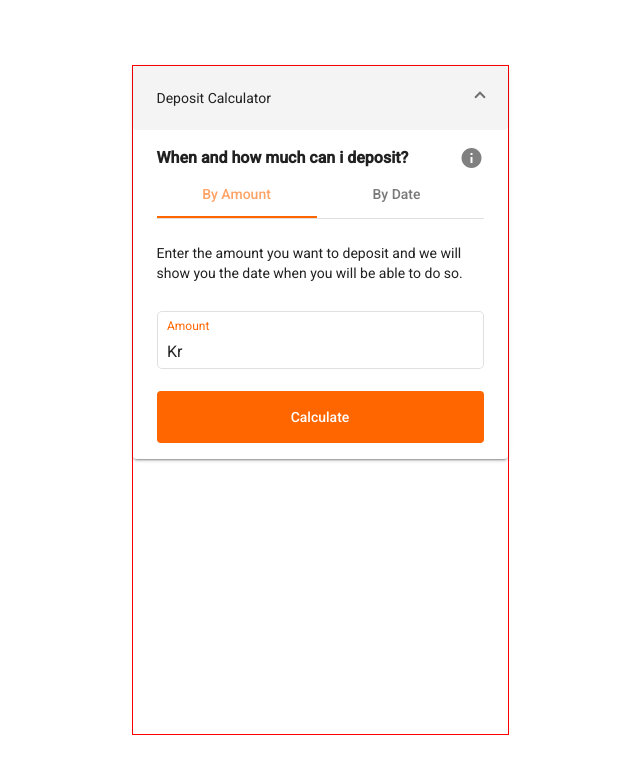
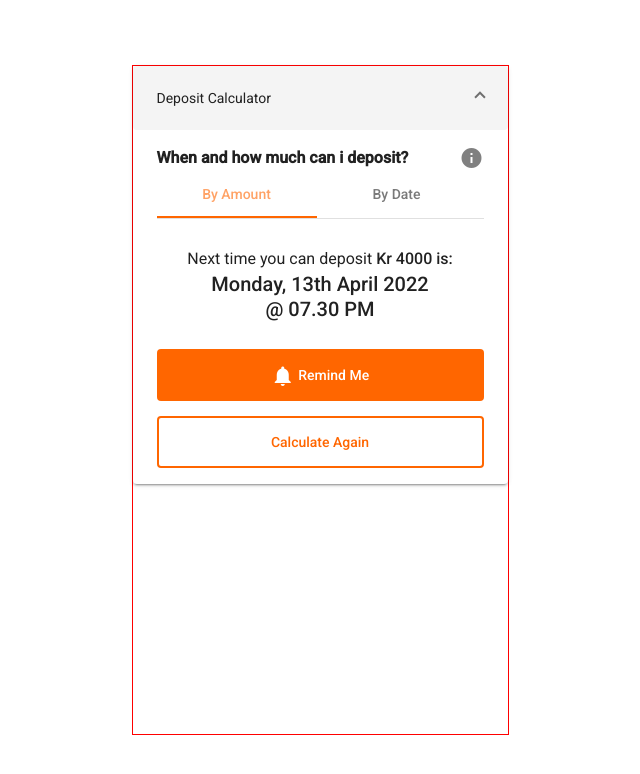
Before and after one commit to chillianosson/deposit-limit-calc, an Angular app: page / in a window 1280 px wide. Shown: the top 774 px of the page, without its empty margins (320-960 px from the left). Built offline with nearby package versions, Linux system fonts and the light colour scheme.

Commit message:
By amount ux

```diff
--- a/src/app/components/deposit-limit-calculator/deposit-limit-calculator.component.html
+++ b/src/app/components/deposit-limit-calculator/deposit-limit-calculator.component.html
@@ -18,6 +18,7 @@
 					<!-- By Amount -->
 					<mat-tab-group>
 						<mat-tab label="By Amount" class="content-amount">
+							<div *ngIf="!displayResult else result">
 								<div class="content-amount-title">
 									Enter the amount you want to deposit and we will show you the date when you will be able to do so.
 								</div>
@@ -28,12 +29,40 @@
 											<div class="label-amount">Amount</div>
 											<div class="label-currency">Kr</div>
 										</div>
-									<input focused="true" matInput placeholder="">
+										<input focused="true" matInput placeholder="" formControlName="amount" type="tel" name="famount"
+											test-id="registration-start-first-name">
 										<mat-hint></mat-hint>
 									</mat-form-field>
 								</div>
 
-							<button mat-button color="primary">Calculate</button>
+								<button mat-button color="primary" (click)="onCalculate(true)">Calculate</button>
+							</div>
+
+							<ng-template #result>
+								<div class="result-container">
+									<div class="result-container-header">
+										Next time you can deposit
+										<span class="result-container-amount">
+											Kr
+											{{ calculatedResult }}
+											is:
+										</span>
+									</div>
+									<div class="result-container-date">
+										Monday, 13th April 2022
+									</div>
+									<div class="result-container-time">
+										@ 07.30 PM
+									</div>
+									<div class="buttons">
+										<button mat-button color="primary" (click)="onRemindMe()">
+											<mat-icon>notifications</mat-icon> Remind Me
+										</button>
+										<button mat-button class="alternate" color="secondary" (click)="onCalculate(false)">Calculate
+											Again</button>
+									</div>
+								</div>
+							</ng-template>
 						</mat-tab>
 
 						<!-- By Date -->
--- a/src/app/components/deposit-limit-calculator/deposit-limit-calculator.component.scss
+++ b/src/app/components/deposit-limit-calculator/deposit-limit-calculator.component.scss
@@ -89,8 +89,42 @@ $orange: #ff6600;
   color: white;
   height: 52px;
   width: 100%;
+
+  &.alternate {
+    color: $orange;
+    background: white;
+    border: 2px solid $orange;
+  }
 }
 
 .mat-tab-label-active {
   color: #00adee !important;
 }
+
+.buttons {
+  display: flex;
+  flex-direction: column;
+  margin-top: 30px;
+  gap: 15px;
+}
+
+.result-container {
+  margin-top: 30px;
+  text-align: center;
+  &-header {
+    font-size: 16px;
+  }
+  &-header,
+  &-date {
+    margin-bottom: 5px;
+  }
+  &-date,
+  &-time {
+    font-size: 20px;
+  }
+  &-date,
+  &-time,
+  &-amount {
+    font-weight: 500;
+  }
+}
--- a/src/app/components/deposit-limit-calculator/deposit-limit-calculator.component.ts
+++ b/src/app/components/deposit-limit-calculator/deposit-limit-calculator.component.ts
@@ -1,15 +1,24 @@
-import { Component, OnInit } from '@angular/core';
+import { Component, OnInit } from "@angular/core";
 
 @Component({
   selector: 'app-deposit-limit-calculator',
   templateUrl: './deposit-limit-calculator.component.html',
-  styleUrls: ['./deposit-limit-calculator.component.scss']
+  styleUrls: ['./deposit-limit-calculator.component.scss'],
 })
 export class DepositLimitCalculatorComponent implements OnInit {
-
-  constructor() { }
+  displayResult: boolean | undefined;
+  calculatedResult = 4000;
+  constructor() {}
 
   ngOnInit(): void {
+    this.displayResult = true;
   }
 
+  onCalculate(boo: boolean) {
+    this.displayResult = boo;
+  }
+
+  onRemindMe() {
+    console.log('calculate');
+  }
 }
```
Lines whose indentation alone changed are shown as unchanged.
